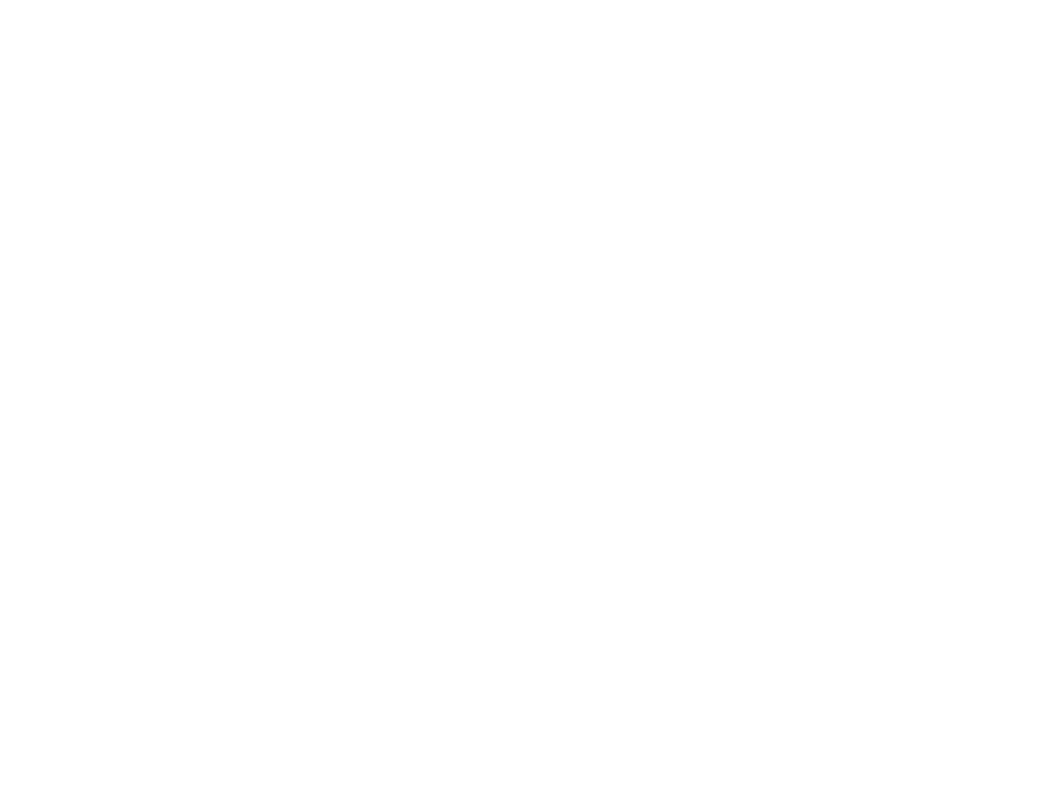
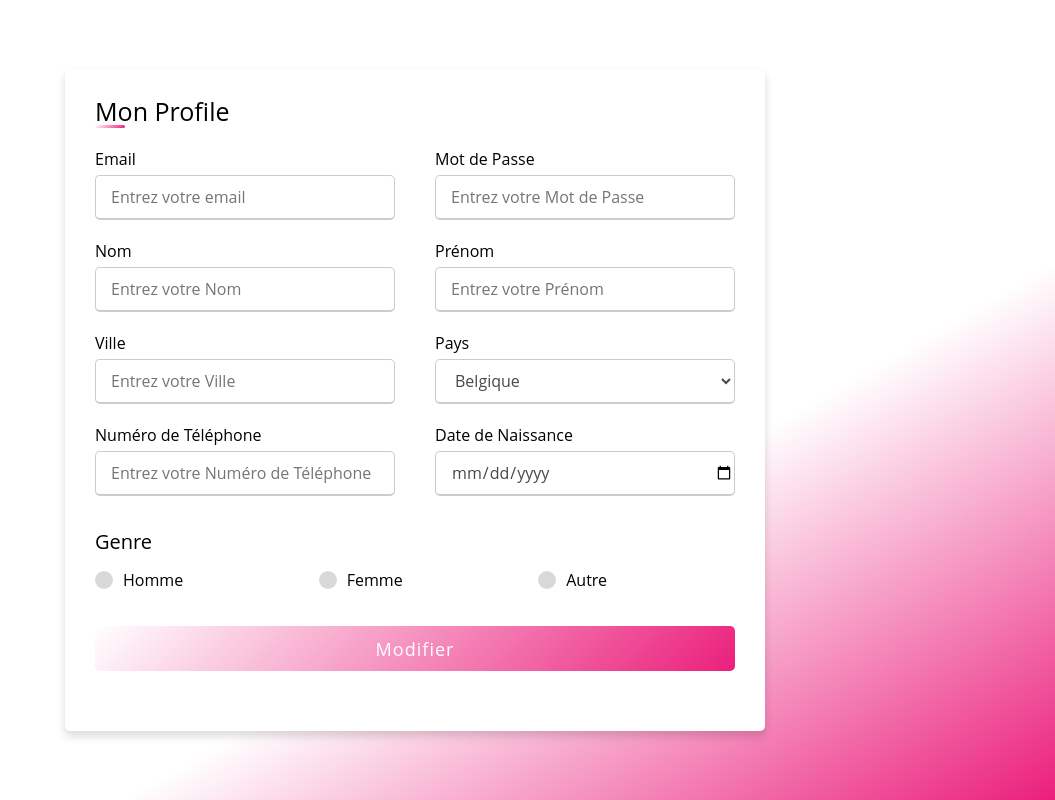
Before and after one commit to sosmort/4IWPB_3, a plain HTML site: page user.html in a window 1280 px wide. Shown: the whole page, without its empty margins (225-1280 px from the left). Drawn offline with Linux system fonts and the light colour scheme.

Commit message:
add profile

```diff
--- a/style.css
+++ b/style.css
@@ -2,13 +2,13 @@
     margin: 0;
     padding: 0;
     box-sizing: border-box;
+    font-family: "Open Sans", "Helvetica Neue", Helvetica, Arial, sans-serif;
 }
 
-body {
+.body {
     text-align: center;
     font-size: 12px;
     color: #374448;
-    font-family: "Open Sans", "Helvetica Neue", Helvetica, Arial, sans-serif;
     background-color: #fff;
 }
 
@@ -531,3 +531,149 @@ h2.title {
     border-color: #000000;
     text-decoration: none;
 }
+
+/* form */
+
+
+.body_c{
+    height: 100vh;
+    display: flex;
+    justify-content: center;
+    align-items: center;
+    padding: 10px;
+    background: linear-gradient(150deg, #ffffff 65%, #EB1F7C );
+  }
+  .container_c{
+    max-width: 700px;
+    width: 100%;
+    background-color: #fff;
+    padding: 25px 30px;
+    border-radius: 5px;
+    box-shadow: 0 5px 10px rgba(0,0,0,0.15);
+  }
+  .container_c .title{
+    font-size: 25px;
+    font-weight: 500;
+    position: relative;
+  }
+  .container_c .title::before{
+    content: "";
+    position: absolute;
+    left: 0;
+    bottom: 0;
+    height: 3px;
+    width: 30px;
+    border-radius: 5px;
+    background: linear-gradient(135deg, #ffffff, #EB1F7C);
+  }
+  .content_c form .user-details{
+    display: flex;
+    flex-wrap: wrap;
+    justify-content: space-between;
+    margin: 20px 0 12px 0;
+  }
+  form .user-details .input-box{
+    margin-bottom: 20px;
+    width: calc(100% / 2 - 20px);
+  }
+  form .input-box span.details{
+    display: block;
+    font-weight: 500;
+    margin-bottom: 5px;
+  }
+  .user-details .input-box input,select{
+    height: 45px;
+    width: 100%;
+    outline: none;
+    font-size: 16px;
+    border-radius: 5px;
+    padding-left: 15px;
+    border: 1px solid #ccc;
+    border-bottom-width: 2px;
+    transition: all 0.3s ease;
+    background-color: #fff;
+    color: #484848;
+
+  }
+  .user-details .input-box input:focus,
+  .user-details .input-box input:valid{
+    border-color: #EB1F7C;
+  }
+   form .gender-details .gender-title{
+    font-size: 20px;
+    font-weight: 500;
+   }
+   form .category{
+     display: flex;
+     width: 80%;
+     margin: 14px 0 ;
+     justify-content: space-between;
+   }
+   form .category label{
+     display: flex;
+     align-items: center;
+     cursor: pointer;
+   }
+   form .category label .dot{
+    height: 18px;
+    width: 18px;
+    border-radius: 50%;
+    margin-right: 10px;
+    background: #d9d9d9;
+    border: 5px solid transparent;
+    transition: all 0.3s ease;
+  }
+   #dot-1:checked ~ .category label .one,
+   #dot-2:checked ~ .category label .two,
+   #dot-3:checked ~ .category label .three{
+     background: #EB1F7C;
+     border-color: #d9d9d9;
+   }
+   form input[type="radio"]{
+     display: none;
+   }
+   form .button{
+     height: 45px;
+     margin: 35px 0
+   }
+   form .button input{
+     height: 100%;
+     width: 100%;
+     border-radius: 5px;
+     border: none;
+     color: #fff;
+     font-size: 18px;
+     font-weight: 500;
+     letter-spacing: 1px;
+     cursor: pointer;
+     transition: all 0.3s ease;
+     background: linear-gradient(135deg, #ffffff, #EB1F7C);
+   }
+   form .button input:hover{
+    /* transform: scale(0.99); */
+    background: linear-gradient(-200deg, #ffffff, #EB1F7C);
+    }
+   @media(max-width: 584px){
+   .container{
+    max-width: 100%;
+  }
+  form .user-details .input-box{
+      margin-bottom: 15px;
+      width: 100%;
+    }
+    form .category{
+      width: 100%;
+    }
+    .content form .user-details{
+      max-height: 300px;
+      overflow-y: scroll;
+    }
+    .user-details::-webkit-scrollbar{
+      width: 5px;
+    }
+    }
+    @media(max-width: 459px){
+    .container .content .category{
+      flex-direction: column;
+    }
+  }
--- a/user.html
+++ b/user.html
@@ -1,12 +1,89 @@
 <!DOCTYPE html>
-<html lang="en">
-<head>
+<!-- Created By CodingLab - www.codinglabweb.com -->
+<html lang="en" dir="ltr">
+  <head>
     <meta charset="UTF-8">
-    <meta name="viewport" content="width=device-width, initial-scale=1.0">
+    <title> Responsive Registration Form | CodingLab </title>
     <link rel="stylesheet" href="style.css">
-    <title>Document</title>
-</head>
-<body>
+     <meta name="viewport" content="width=device-width, initial-scale=1.0">
+   </head>
+<body class="body_c">
+  <div class="container_c">
+    <div class="title">Mon Profile</div>
+    <div class="content_c">
+      <form action="#">
+        <div class="user-details">
+          <div class="input-box">
+            <span class="details">Email</span>
+            <input type="text" placeholder="Entrez votre email" required>
+          </div>
+
+          <div class="input-box">
+            <span class="details">Mot de Passe</span>
+            <input type="text" placeholder="Entrez votre Mot de Passe" required>
+          </div>
+          <div class="input-box">
+            <span class="details">Nom</span>
+            <input type="text" placeholder="Entrez votre Nom" required>
+          </div>
+          <div class="input-box">
+            <span class="details">Prénom</span>
+            <input type="text" placeholder="Entrez votre Prénom" required>
+          </div>
+
+          <div class="input-box">
+            <span class="details">Ville</span>
+            <input type="text" placeholder="Entrez votre Ville" required>
+          </div>
+
+          <div class="input-box">
+            <span class="details">Pays</span>
+            <div class="select-box">
+                <select>
+                  <option selected>Belgique</option>
+                  <option>Maroc</option>
+                </select>
+            </div>
+          </div>
+
+          <div class="input-box">
+            <span class="details">Numéro de Téléphone</span>
+            <input type="text" placeholder="Entrez votre Numéro de Téléphone" required>
+          </div>
+
+          <div class="input-box">
+            <span class="details">Date de Naissance</span>
+            <input type="date" placeholder="" required>
+          </div>
+
+
+        </div>
+        <div class="gender-details">
+          <input type="radio" name="gender" id="dot-1">
+          <input type="radio" name="gender" id="dot-2">
+          <input type="radio" name="gender" id="dot-3">
+          <span class="gender-title">Genre</span>
+          <div class="category">
+            <label for="dot-1">
+            <span class="dot one"></span>
+            <span class="gender">Homme</span>
+          </label>
+          <label for="dot-2">
+            <span class="dot two"></span>
+            <span class="gender">Femme</span>
+          </label>
+          <label for="dot-3">
+            <span class="dot three"></span>
+            <span class="gender">Autre</span>
+            </label>
+          </div>
+        </div>
+        <div class="button">
+          <input type="submit" value="Modifier">
+        </div>
+      </form>
+    </div>
+  </div>
 
 </body>
 </html>
```
